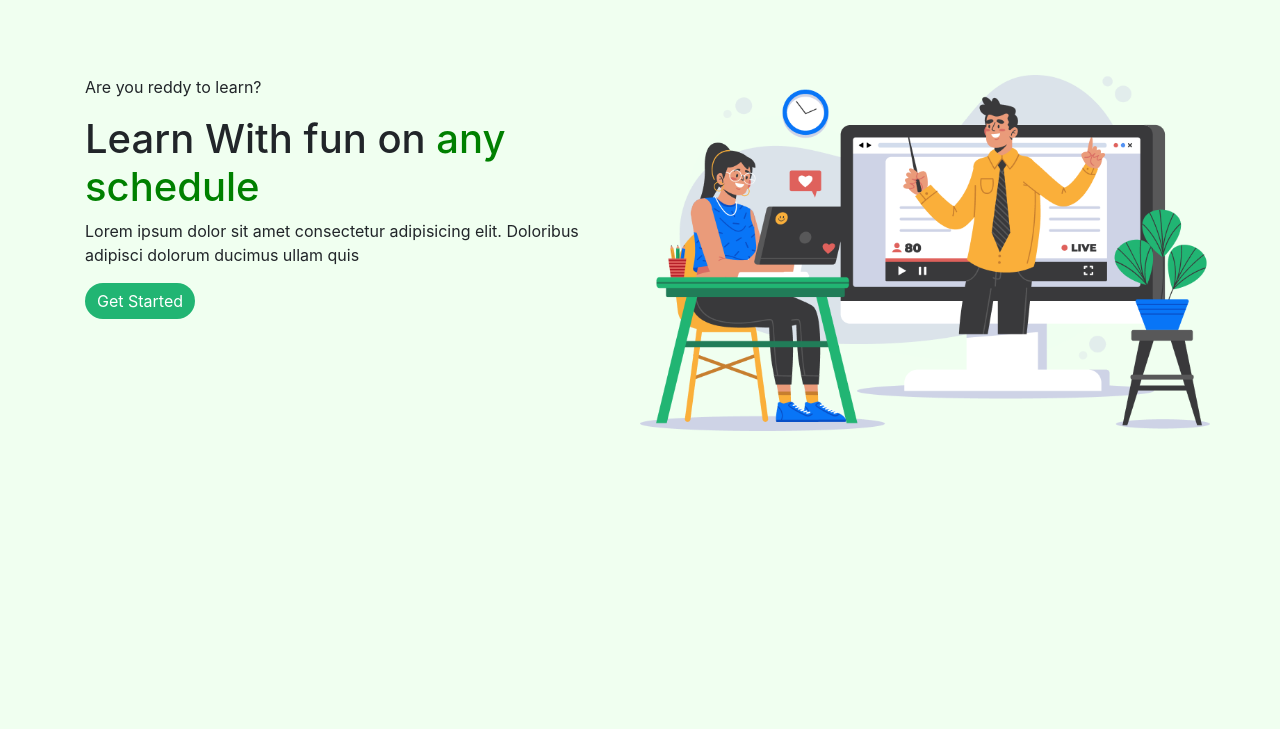
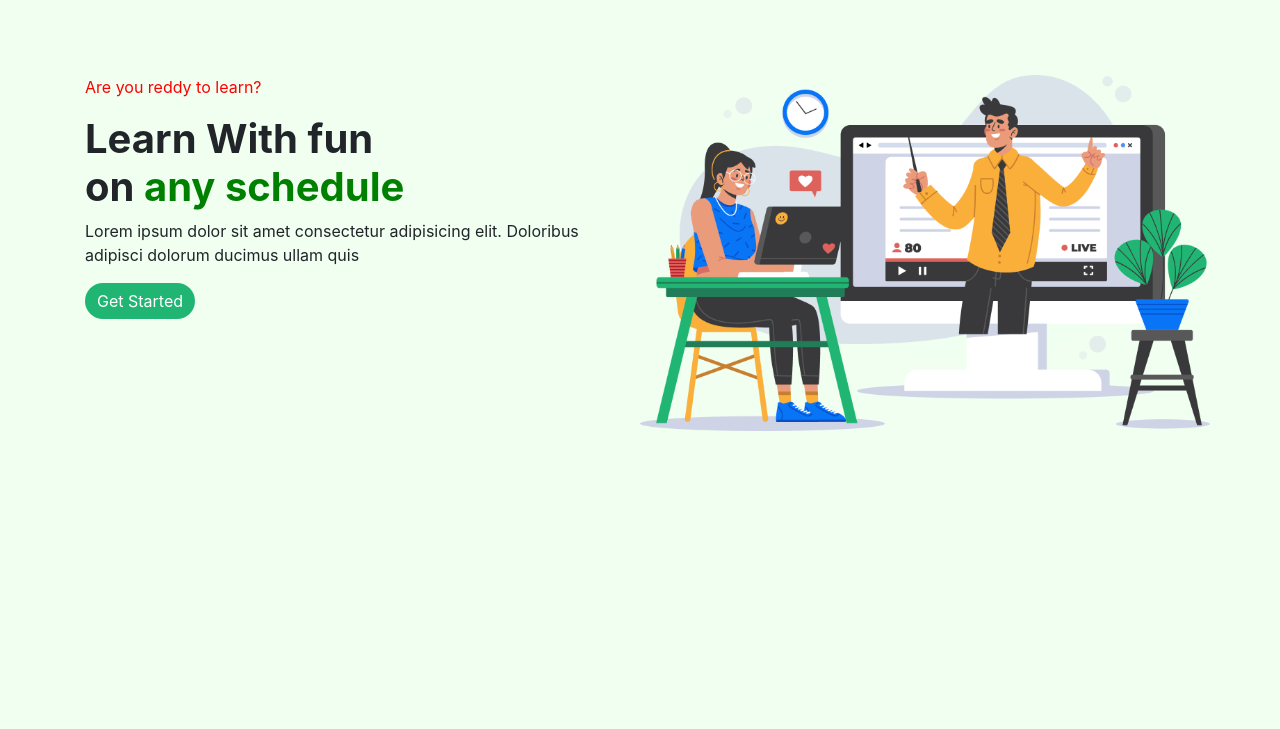
Before and after one commit to johair84/e-school-resource, a plain HTML site: page index.html in a window 1280 px wide. Shown: the part 71-800 px from the top of the page. Drawn offline with nearby package versions, Linux system fonts and the light colour scheme.

Commit message:
completed

```diff
--- a/css/style.css
+++ b/css/style.css
@@ -39,6 +39,10 @@
 .green-text{
     color: green;
 
+}
+
+h1{
+    font-weight: bolder;
 }
 .catalog{
     background-color: white;
--- a/index.html
+++ b/index.html
@@ -9,7 +9,7 @@
     <link rel="stylesheet" href="css/fontawesome.min.css">
   </head>
 <body>
-<!--top header start-->
+<!--header start-->
   <div class="top-header">
     <!--Nav bar start-->
     <div class="container">
@@ -33,12 +33,12 @@
     </div>
     <!--navbar end-->
 
-    <!--t0p-bannar start-->
+    <!--top-bannar start-->
     <div class="container">
       <div class="row">
         <div class="col-md-6">
-          <p>Are you reddy to learn?</p>
-          <h1>Learn With fun on <span class="green-text">any schedule</span></h1>
+          <p style="color: red;">Are you reddy to learn?</p>
+          <h1>Learn With fun <br>on <span class="green-text">any schedule</span></h1>
           <p>Lorem ipsum dolor sit amet consectetur adipisicing elit. Doloribus adipisci dolorum ducimus ullam quis</p>
           <button class="btn btn-success">Get Started</button>
         </div>
@@ -50,10 +50,8 @@
       </div>
     </div>
     <!--top bannar end-->
-
-
   </div>
-<!--Top header end-->
+<!--header end-->
 
 <!--catalog start-->
   <div class="container" id="books">
```
